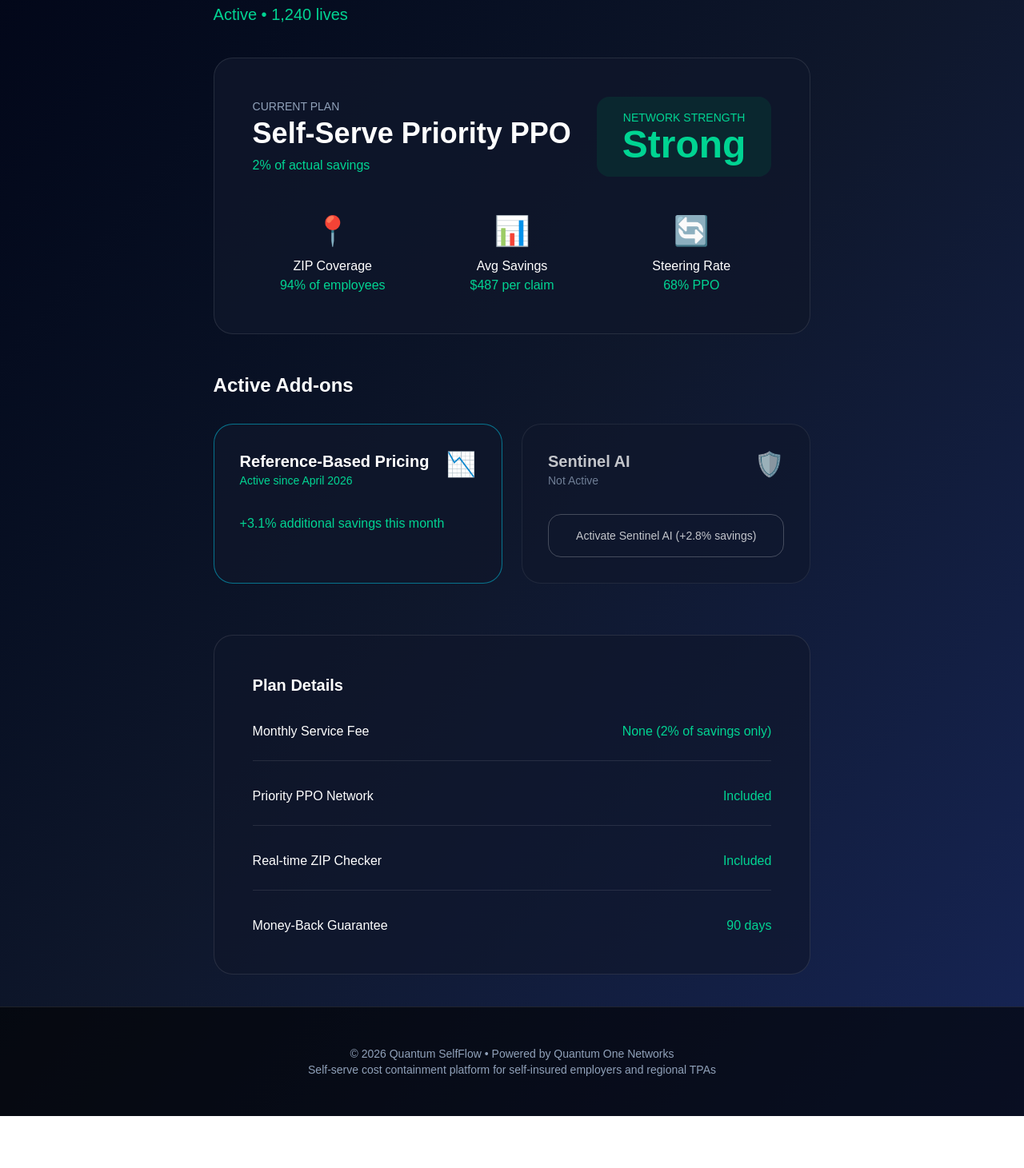
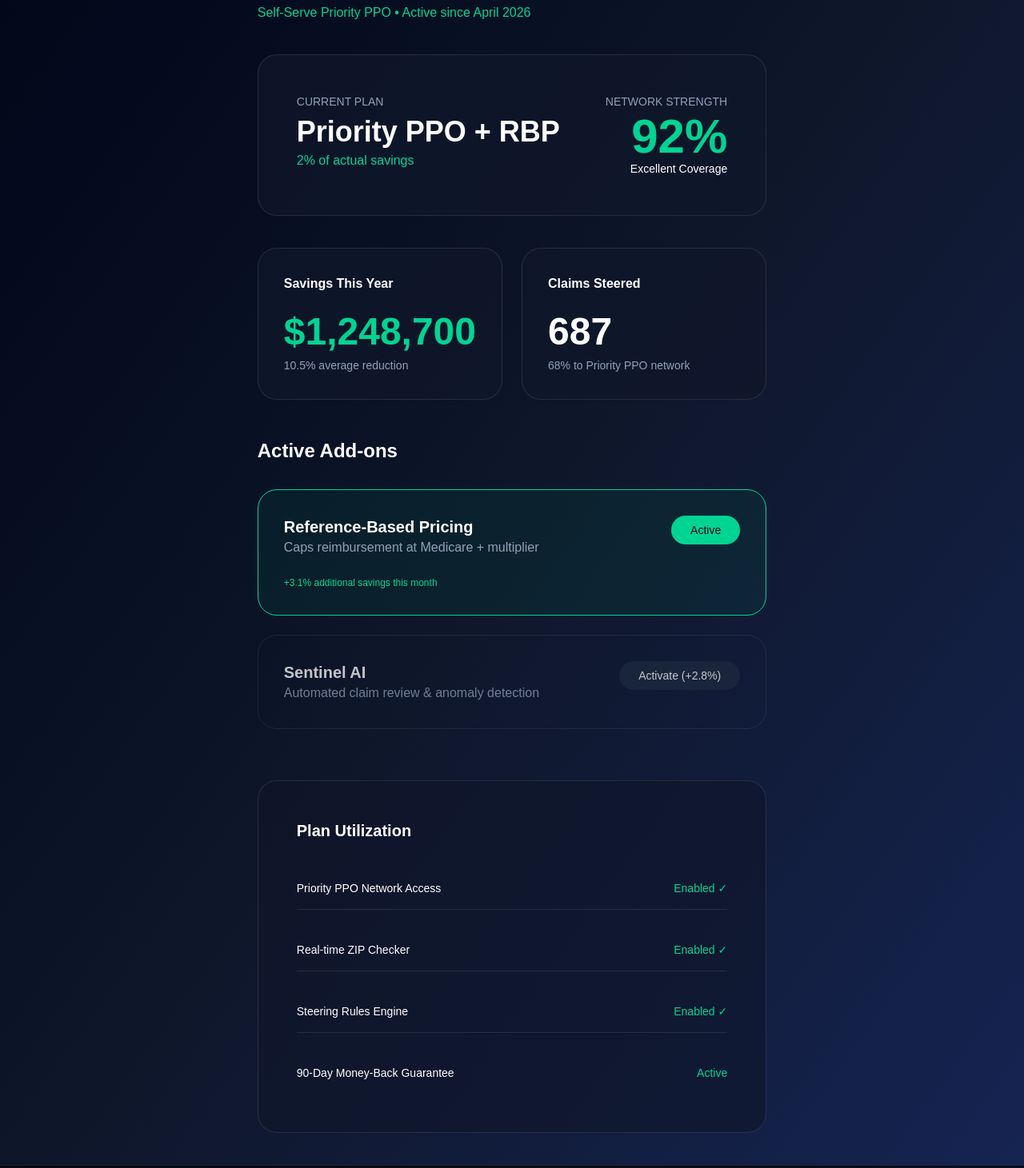
Before and after one commit to ryunstuart/quantum-selfflow, a Next.js app in the folder frontend/: page /myplan in a window 1280 px wide. Shown: the part 169-1630 px from the top of the page at 80% size. Before the commit the page ends 1565 px from the top, so only its background shows below. Built offline with nearby package versions, Linux system fonts and the light colour scheme; sample sign-in values are in the browser's storage.

Commit message:
FINAL enhanced myplan page - Version 2 locked in

```diff
--- a/frontend/app/myplan/page.tsx
+++ b/frontend/app/myplan/page.tsx
@@ -7,6 +7,7 @@ export default function MyPlan() {
   const [isLoggedIn, setIsLoggedIn] = useState(false);
   const [user, setUser] = useState<any>(null);
   const [mobileMenuOpen, setMobileMenuOpen] = useState(false);
+  const [activeAddons, setActiveAddons] = useState(['rbp']); // rbp = reference based pricing
   const currentYear = new Date().getFullYear();
 
   useEffect(() => {
@@ -22,6 +23,14 @@ export default function MyPlan() {
   const handleLogout = () => {
     localStorage.removeItem('selfflow_user');
     window.location.href = '/';
+  };
+
+  const toggleAddon = (addon: string) => {
+    if (activeAddons.includes(addon)) {
+      setActiveAddons(activeAddons.filter(a => a !== addon));
+    } else {
+      setActiveAddons([...activeAddons, addon]);
+    }
   };
 
   return (
@@ -65,89 +74,95 @@ export default function MyPlan() {
 
       <div className="max-w-5xl mx-auto px-4 py-10 flex-1">
         <h1 className="text-4xl md:text-5xl font-bold tracking-tighter mb-2">My Plan</h1>
-        <p className="text-emerald-400 text-xl">Active • {user?.employeeCount || '1,240'} lives</p>
+        <p className="text-emerald-400">Self-Serve Priority PPO • Active since April 2026</p>
 
-        {/* Current Plan Summary */}
+        {/* Plan Overview */}
         <div className="mt-10 bg-slate-900/80 border border-white/10 rounded-3xl p-8 md:p-12">
-          <div className="flex flex-col md:flex-row justify-between items-start md:items-center gap-8">
+          <div className="flex flex-col md:flex-row justify-between gap-8">
             <div>
-              <div className="text-sm text-slate-400 mb-1">CURRENT PLAN</div>
-              <div className="text-4xl font-semibold">Self-Serve Priority PPO</div>
-              <div className="text-emerald-400 mt-2">2% of actual savings</div>
+              <div className="text-sm text-slate-400">CURRENT PLAN</div>
+              <div className="text-4xl font-semibold mt-2">Priority PPO + RBP</div>
+              <div className="text-emerald-400 mt-1">2% of actual savings</div>
             </div>
 
-            <div className="bg-emerald-900/30 text-emerald-400 px-8 py-4 rounded-2xl text-center">
-              <div className="text-sm">NETWORK STRENGTH</div>
-              <div className="text-5xl font-bold">Strong</div>
+            <div className="text-center md:text-right">
+              <div className="text-sm text-slate-400">NETWORK STRENGTH</div>
+              <div className="text-6xl font-bold text-emerald-400 mt-1">92%</div>
+              <div className="text-sm">Excellent Coverage</div>
             </div>
           </div>
+        </div>
 
-          <div className="grid md:grid-cols-3 gap-6 mt-12">
-            <div className="text-center">
-              <div className="text-4xl mb-3">📍</div>
-              <div className="font-medium">ZIP Coverage</div>
-              <div className="text-emerald-400">94% of employees</div>
-            </div>
-            <div className="text-center">
-              <div className="text-4xl mb-3">📊</div>
-              <div className="font-medium">Avg Savings</div>
-              <div className="text-emerald-400">$487 per claim</div>
-            </div>
-            <div className="text-center">
-              <div className="text-4xl mb-3">🔄</div>
-              <div className="font-medium">Steering Rate</div>
-              <div className="text-emerald-400">68% PPO</div>
-            </div>
+        {/* Savings Breakdown */}
+        <div className="mt-10 grid md:grid-cols-2 gap-6">
+          <div className="bg-slate-900/80 border border-white/10 rounded-3xl p-8">
+            <h3 className="font-semibold mb-6">Savings This Year</h3>
+            <div className="text-5xl font-bold text-emerald-400">$1,248,700</div>
+            <div className="text-sm text-slate-400 mt-2">10.5% average reduction</div>
+          </div>
+          <div className="bg-slate-900/80 border border-white/10 rounded-3xl p-8">
+            <h3 className="font-semibold mb-6">Claims Steered</h3>
+            <div className="text-5xl font-bold">687</div>
+            <div className="text-sm text-slate-400 mt-2">68% to Priority PPO network</div>
           </div>
         </div>
 
         {/* Active Add-ons */}
         <div className="mt-12">
           <h3 className="text-2xl font-semibold mb-8">Active Add-ons</h3>
-          <div className="grid md:grid-cols-2 gap-6">
-            <div className="bg-slate-900/80 border border-cyan-400/50 rounded-3xl p-8">
-              <div className="flex justify-between">
+          <div className="space-y-6">
+            <div className={`border rounded-3xl p-8 transition-all ${activeAddons.includes('rbp') ? 'border-emerald-400 bg-emerald-900/20' : 'border-white/10'}`}>
+              <div className="flex justify-between items-start">
                 <div>
-                  <div className="font-semibold text-xl">Reference-Based Pricing</div>
-                  <div className="text-emerald-400 text-sm">Active since April 2026</div>
+                  <h4 className="font-semibold text-xl">Reference-Based Pricing</h4>
+                  <p className="text-slate-400">Caps reimbursement at Medicare + multiplier</p>
                 </div>
-                <div className="text-3xl">📉</div>
+                <button
+                  onClick={() => toggleAddon('rbp')}
+                  className={`px-6 py-2 rounded-full text-sm font-medium ${activeAddons.includes('rbp') ? 'bg-emerald-400 text-slate-950' : 'bg-slate-800'}`}
+                >
+                  {activeAddons.includes('rbp') ? 'Active' : 'Activate'}
+                </button>
               </div>
-              <div className="mt-8 text-emerald-400 font-medium">+3.1% additional savings this month</div>
+              <div className="text-emerald-400 text-xs mt-6">+3.1% additional savings this month</div>
             </div>
 
-            <div className="bg-slate-900/80 border border-white/10 rounded-3xl p-8 opacity-75">
-              <div className="flex justify-between">
+            <div className={`border rounded-3xl p-8 transition-all ${activeAddons.includes('ai') ? 'border-emerald-400 bg-emerald-900/20' : 'border-white/10 opacity-75'}`}>
+              <div className="flex justify-between items-start">
                 <div>
-                  <div className="font-semibold text-xl">Sentinel AI</div>
-                  <div className="text-slate-400 text-sm">Not Active</div>
+                  <h4 className="font-semibold text-xl">Sentinel AI</h4>
+                  <p className="text-slate-400">Automated claim review & anomaly detection</p>
                 </div>
-                <div className="text-3xl">🛡️</div>
+                <button
+                  onClick={() => toggleAddon('ai')}
+                  className={`px-6 py-2 rounded-full text-sm font-medium ${activeAddons.includes('ai') ? 'bg-emerald-400 text-slate-950' : 'bg-slate-800'}`}
+                >
+                  {activeAddons.includes('ai') ? 'Active' : 'Activate (+2.8%)'}
+                </button>
               </div>
-              <button className="mt-8 w-full py-4 border border-white/30 rounded-2xl text-sm">Activate Sentinel AI (+2.8% savings)</button>
             </div>
           </div>
         </div>
 
-        {/* Plan Details */}
+        {/* Plan History / Utilization */}
         <div className="mt-16 bg-slate-900/60 border border-white/10 rounded-3xl p-8 md:p-12">
-          <h3 className="text-xl font-semibold mb-8">Plan Details</h3>
-          <div className="space-y-8">
-            <div className="flex justify-between border-b border-white/10 pb-6">
-              <div>Monthly Service Fee</div>
-              <div className="text-emerald-400">None (2% of savings only)</div>
+          <h3 className="text-xl font-semibold mb-8">Plan Utilization</h3>
+          <div className="space-y-6 text-sm">
+            <div className="flex justify-between py-4 border-b border-white/10">
+              <span>Priority PPO Network Access</span>
+              <span className="text-emerald-400">Enabled ✓</span>
             </div>
-            <div className="flex justify-between border-b border-white/10 pb-6">
-              <div>Priority PPO Network</div>
-              <div className="text-emerald-400">Included</div>
+            <div className="flex justify-between py-4 border-b border-white/10">
+              <span>Real-time ZIP Checker</span>
+              <span className="text-emerald-400">Enabled ✓</span>
             </div>
-            <div className="flex justify-between border-b border-white/10 pb-6">
-              <div>Real-time ZIP Checker</div>
-              <div className="text-emerald-400">Included</div>
+            <div className="flex justify-between py-4 border-b border-white/10">
+              <span>Steering Rules Engine</span>
+              <span className="text-emerald-400">Enabled ✓</span>
             </div>
-            <div className="flex justify-between">
-              <div>Money-Back Guarantee</div>
-              <div className="text-emerald-400">90 days</div>
+            <div className="flex justify-between py-4">
+              <span>90-Day Money-Back Guarantee</span>
+              <span className="text-emerald-400">Active</span>
             </div>
           </div>
         </div>
```
